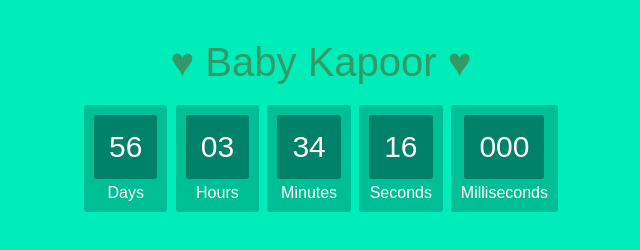
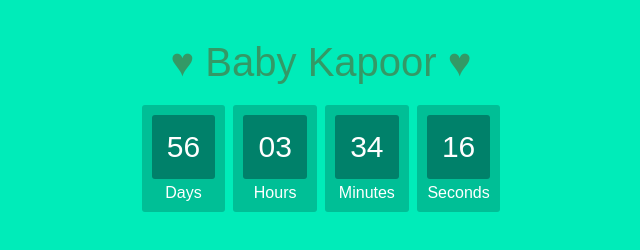
Before and after one commit to ishankapoor/ishankapoor.github.io, a plain HTML site: page index.html in a window 1280 px wide. Shown: the whole page, without its empty margins (319-959 px from the left). Drawn offline with Linux system fonts and the light colour scheme.

Commit message:
removing milliseconds
removing milliseconds

```diff
--- a/index.html
+++ b/index.html
@@ -67,10 +67,6 @@ h1{
     <span class="seconds"></span>
     <div class="smalltext">Seconds</div>
   </div>
-    <div>
-    <span class="milliseconds"></span>
-    <div class="smalltext">Milliseconds</div>
-  </div>
 </div>
 
 
@@ -99,7 +95,6 @@ h1{
 	hours        = 0;
 	days         = 0;
    }
-   document.getElementsByClassName("milliseconds")[0].innerHTML = ('000' + milliseconds).slice(-3);
    document.getElementsByClassName("seconds")[0].innerHTML = ('0' + seconds).slice(-2);
    document.getElementsByClassName("minutes")[0].innerHTML = ('0' + minutes).slice(-2);;
    document.getElementsByClassName("hours")[0].innerHTML   = ('0' + hours).slice(-2);;
```
